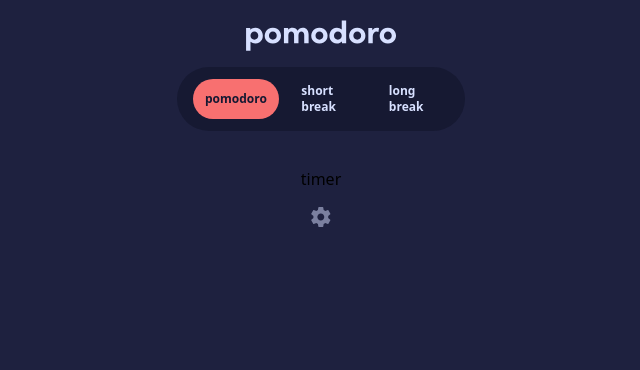
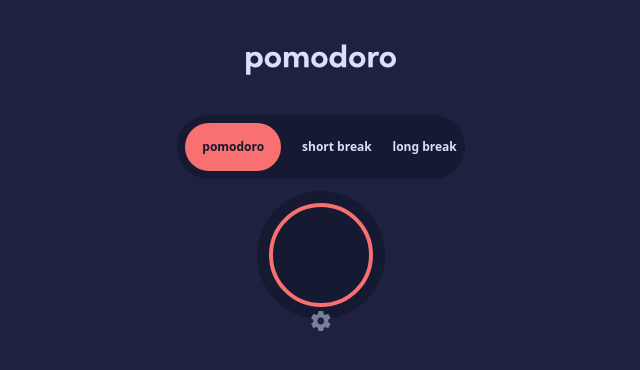
Before and after one commit to HpatricioH/pomodoro-app, a Next.js app: page / in a window 1280 px wide. Shown: the top 370 px of the page, without its empty margins (319-959 px from the left). Built offline with nearby package versions, Linux system fonts and the light colour scheme.

Commit message:
feat: added remaining  styles in header, added progress bar initial

```diff
--- a/src/components/Layout/Footer/Footer.tsx
+++ b/src/components/Layout/Footer/Footer.tsx
@@ -2,7 +2,7 @@ import Image from 'next/image'
 
 export default function Footer () {
   return (
-    <div className='flex justify-center items-center'>
+    <footer className='flex justify-center items-center'>
       <Image
         src="/images/icon-settings.svg"
         alt="settings icon"
@@ -11,6 +11,6 @@ export default function Footer () {
         height={24}
         priority
       />
-    </div>
+    </footer>
   )
 }
--- a/src/components/Layout/Header/Header.tsx
+++ b/src/components/Layout/Header/Header.tsx
@@ -4,17 +4,17 @@ import Menu from '../Menu/Menu'
 export default function Header () {
   return (
     <>
-      <div className='flex flex-col justify-center items-center p-5'>
+      <header className='flex flex-col justify-center items-center p-5'>
         <Image
           src="/images/logo.svg"
           alt="Pomodoro Logo"
-          className='decoration-[#EFF1FA] pb-[1rem]'
+          className='decoration-[#EFF1FA] pt-[1.5rem] pb-[2.5rem]'
           width={150}
           height={24}
           priority
         />
         <Menu />
-      </div>
+      </header>
     </>
   )
 }
--- a/src/components/Layout/Menu/Menu.tsx
+++ b/src/components/Layout/Menu/Menu.tsx
@@ -5,16 +5,31 @@ export default function Menu () {
   const router = useRouter()
 
   return (
-    <div className='bg-[#161932] h-[4rem] px-[1rem] w-[18rem] flex justify-center items-center gap-[1.40rem] rounded-[5rem]'>
-      <Link href={'/'} className={router.pathname === '/' ? 'bg-[#F87070] h-[2.5rem] flex justify-center items-center rounded-[4rem] px-[0.75rem] text-[#161932] font-bold' : 'text-[#D7E0FF] font-bold'}>
+    <div className='bg-[#161932] h-[4rem] w-[18rem] flex justify-center items-center gap-[1.3rem] rounded-[5rem]'>
+      <Link
+        href={'/'}
+        className={
+          router.pathname === '/'
+            ? 'bg-[#F87070] h-[3rem] flex justify-center items-center rounded-[4rem] w-[6rem] text-[#161932] font-bold'
+            : 'text-[#D7E0FF] font-bold'}>
         <p className='text-xs'>pomodoro</p>
       </Link>
 
-      <Link href={'/shortBreak/short-break'} className={router.pathname === '/short break' ? 'bg-[#F87070] h-[2.5rem] flex justify-center items-center rounded-[4rem] px-[0.75rem]' : 'text-[#D7E0FF] font-bold'}>
+      <Link
+        href={'/shortBreak/short-break'}
+        className={
+          router.pathname === '/shortBreak/short-break'
+            ? 'bg-[#F87070] h-[3rem] flex justify-center items-center rounded-[4rem] w-[6rem] text-[#161932] font-bold'
+            : 'text-[#D7E0FF] font-bold'}>
         <p className='text-xs'>short break</p>
       </Link>
 
-      <Link href={'/long break'} className={router.pathname === '/long break' ? 'bg-[#F87070] h-[2.5rem] flex justify-center items-center rounded-[4rem] px-[0.75rem]' : 'text-[#D7E0FF] font-bold'}>
+      <Link
+        href={'/longBreak/long-break'}
+        className={
+          router.pathname === '/longBreak/long-break'
+            ? 'bg-[#F87070] h-[3rem] flex justify-center items-center rounded-[4rem] w-[6rem] text-[#161932] font-bold'
+            : 'text-[#D7E0FF] font-bold'}>
         <p className='text-xs'>long break</p>
       </Link>
     </div>
--- /dev/null
+++ b/src/components/Timer/Timer.tsx
@@ -0,0 +1,26 @@
+
+export default function Timer () {
+  return (
+    <div x-data="{ circumference: 20 * 2 * Math.PI, percent: 10 }">
+
+      <div className="flex items-center justify-center -m-6 overflow-hidden bg-[#161932] rounded-full">
+        <svg className="w-32 h-32 transform translate-x-1 translate-y-1" x-cloak aria-hidden="true">
+          <circle
+            className='text-[#F87070]'
+            stroke-width="4"
+            stroke-dasharray='circumference'
+            stroke-dashoffset='circumference - percent / 100 * circumference'
+            stroke-linecap='round'
+            stroke="currentColor"
+            fill="transparent"
+            r="50"
+            cx="60"
+            cy="60"
+          />
+
+        </svg>
+        <span className="absolute text-2xl" x-text="20%"></span>
+      </div>
+    </div>
+  )
+}
--- a/src/pages/index.tsx
+++ b/src/pages/index.tsx
@@ -3,6 +3,7 @@ import Image from 'next/image'
 import Menu from '../components/Layout/Menu/Menu'
 import { Inter } from 'next/font/google'
 import Layout from '@/components/Layout/Layout'
+import Timer from '@/components/Timer/Timer'
 
 const inter = Inter({ subsets: ['latin'] })
 
@@ -16,7 +17,7 @@ export default function Home () {
         <link rel="icon" href="/favicon.ico" />
       </Head>
       <Layout>
-        <p>timer</p>
+        <Timer/>
       </Layout>
     </>
   )
--- /dev/null
+++ b/src/pages/longBreak/long-break.tsx
@@ -0,0 +1,9 @@
+import Layout from '@/components/Layout/Layout'
+
+export default function longbreak () {
+  return (
+    <Layout>
+      <p>Long Break</p>
+    </Layout>
+  )
+}
```
